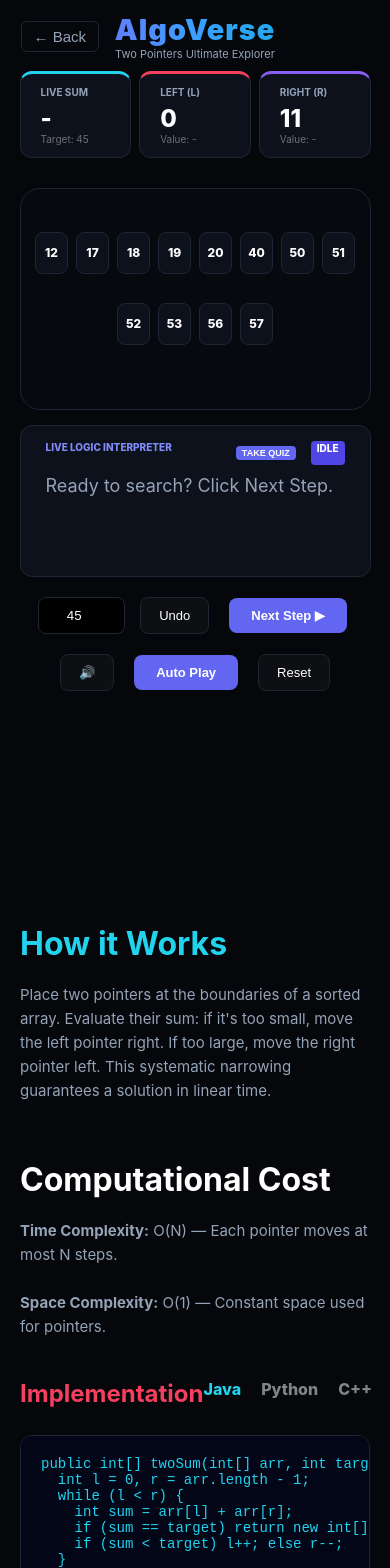
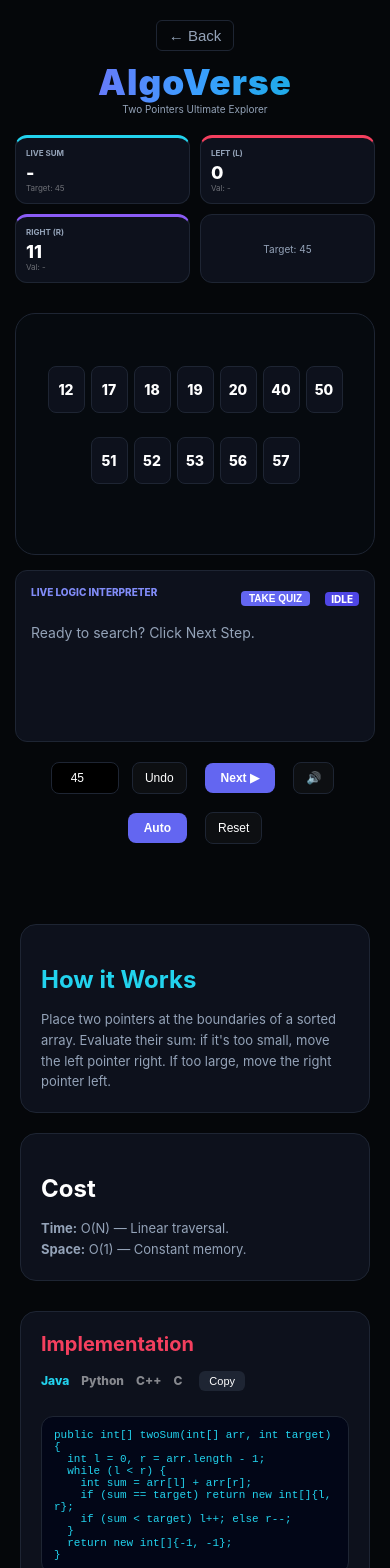
Before and after one commit to rohan-gaddam/AlgoVerse, a React (Vite) app: page /two-pointers in a window 390 px wide. Shown: the top 1568 px of the page. Built offline with nearby package versions, Linux system fonts and the light colour scheme.

Commit message:
Improve responsiveness for Two Pointers page

```diff
--- a/src/TwoPointersMasterclass.jsx
+++ b/src/TwoPointersMasterclass.jsx
@@ -194,6 +194,16 @@ export default function TwoPointersMasterclass() {
   const autoPlayRef = useRef(null);
   const current = steps[stepIdx] || null;
 
+  // Responsiveness State
+  const [width, setWidth] = useState(window.innerWidth);
+  useEffect(() => {
+    const handleResize = () => setWidth(window.innerWidth);
+    window.addEventListener("resize", handleResize);
+    return () => window.removeEventListener("resize", handleResize);
+  }, []);
+
+  const isMobile = width < 768;
+
   const cleanText = (text) => {
     return text
       .replace(/👉|🔍|➡️|⬅️|🎯|❌/g, "")
@@ -252,7 +262,7 @@ export default function TwoPointersMasterclass() {
   const handleAnswer = (idx) => {
     if (quiz.isLock) return;
     const isCorrect = idx === QUIZ_DATA[quiz.step].correct;
-    const currentScore = isCorrect ? quiz.score + 20 : quiz.score; // Instant calculation
+    const currentScore = isCorrect ? quiz.score + 20 : quiz.score;
 
     setQuiz((prev) => ({
       ...prev,
@@ -271,7 +281,6 @@ export default function TwoPointersMasterclass() {
         }));
       } else {
         setQuiz((prev) => ({ ...prev, finished: true, active: false }));
-        // 💾 SAVING LOGIC - Ensure key matches Home.jsx exactly
         const mastery = JSON.parse(
           localStorage.getItem("algoVerseMastery") || "{}",
         );
@@ -312,7 +321,7 @@ export default function TwoPointersMasterclass() {
         backgroundColor: T.bg,
         minHeight: "100vh",
         overflowY: "auto",
-        scrollSnapType: "y mandatory",
+        scrollSnapType: isMobile ? "none" : "y mandatory",
       }}
     >
       {/* 🟢 PAGE 1 */}
@@ -322,26 +331,38 @@ export default function TwoPointersMasterclass() {
           scrollSnapAlign: "start",
           display: "flex",
           flexDirection: "column",
-          padding: "clamp(10px, 3vw, 20px) clamp(12px, 5vw, 40px)",
+          padding: isMobile ? "15px" : "20px 40px",
           boxSizing: "border-box",
-          overflow: "visible",
         }}
       >
-        <button style={styles.btnBack} onClick={() => navigate("/")}>
-          ← Back
-        </button>
-        <header style={{ textAlign: "center", marginBottom: "10px" }}>
-          <h1 style={styles.title}>AlgoVerse</h1>
-          <div style={{ fontSize: "11px", color: T.textMuted }}>
+        <header
+          style={{
+            position: "relative",
+            textAlign: "center",
+            marginBottom: "20px",
+          }}
+        >
+          <button
+            style={styles.btnBack(isMobile)}
+            onClick={() => navigate("/")}
+          >
+            ← Back
+          </button>
+          <h1 style={styles.title(isMobile)}>AlgoVerse</h1>
+          <div
+            style={{ fontSize: isMobile ? "10px" : "11px", color: T.textMuted }}
+          >
             Two Pointers Ultimate Explorer
           </div>
         </header>
 
         <div
           style={{
-            display: "flex",
-            flexWrap: "wrap",
-            gap: "clamp(8px, 2vw, 15px)",
+            display: "grid",
+            gridTemplateColumns: isMobile
+              ? "repeat(2, 1fr)"
+              : "repeat(auto-fit, minmax(160px, 1fr))",
+            gap: isMobile ? "10px" : "15px",
             maxWidth: "1000px",
             width: "100%",
             margin: "0 auto 15px",
@@ -352,28 +373,49 @@ export default function TwoPointersMasterclass() {
             value={current?.sum || "-"}
             color={T.cyan}
             sub={`Target: ${target}`}
+            isMobile={isMobile}
           />
           <StatBox
             label="LEFT (L)"
             value={current?.L ?? 0}
             color={T.pink}
-            sub={`Value: ${arr[current?.L] || "-"}`}
+            sub={`Val: ${arr[current?.L] || "-"}`}
+            isMobile={isMobile}
           />
           <StatBox
             label="RIGHT (R)"
             value={current?.R ?? 11}
             color={T.purple}
-            sub={`Value: ${arr[current?.R] || "-"}`}
+            sub={`Val: ${arr[current?.R] || "-"}`}
+            isMobile={isMobile}
           />
+          {isMobile && (
+            <div
+              style={{
+                background: T.surface,
+                borderRadius: "12px",
+                border: `1px solid ${T.border}`,
+                padding: "10px",
+                display: "flex",
+                alignItems: "center",
+                justifyContent: "center",
+              }}
+            >
+              <span style={{ fontSize: "10px", color: T.textMuted }}>
+                Target: {target}
+              </span>
+            </div>
+          )}
         </div>
 
-        <div style={styles.canvas}>
+        <div style={styles.canvas(isMobile)}>
           <div
             style={{
               display: "flex",
               flexWrap: "wrap",
-              gap: "clamp(6px, 2vw, 10px)",
+              gap: isMobile ? "6px" : "12px",
               justifyContent: "center",
+              width: "100%",
             }}
           >
             {arr.map((val, idx) => {
@@ -390,7 +432,7 @@ export default function TwoPointersMasterclass() {
                 >
                   <div
                     style={{
-                      ...styles.card,
+                      ...styles.card(isMobile),
                       backgroundColor: isL
                         ? T.pink
                         : isR
@@ -398,14 +440,14 @@ export default function TwoPointersMasterclass() {
                           : T.surface,
                       borderColor: isL || isR ? "#fff" : T.border,
                       transform:
-                        isL || isR ? "translateY(-12px) scale(1.1)" : "none",
+                        isL || isR ? "translateY(-8px) scale(1.1)" : "none",
                     }}
                   >
                     {val}
                   </div>
                   <div
                     style={{
-                      fontSize: "12px",
+                      fontSize: isMobile ? "10px" : "12px",
                       marginTop: "6px",
                       fontWeight: "bold",
                       color: isL ? T.pink : isR ? T.purple : "transparent",
@@ -419,7 +461,7 @@ export default function TwoPointersMasterclass() {
           </div>
         </div>
 
-        <div style={styles.narrativeBox}>
+        <div style={styles.narrativeBox(isMobile)}>
           <div style={styles.narrativeHeader}>
             <span>
               {quiz.active
@@ -428,7 +470,7 @@ export default function TwoPointersMasterclass() {
                   ? "RESULT"
                   : "LIVE LOGIC INTERPRETER"}
             </span>
-            <div style={{ display: "flex", gap: "10px" }}>
+            <div style={{ display: "flex", gap: "10px", alignItems: "center" }}>
               {!quiz.active && !quiz.finished && (
                 <button
                   onClick={() => setQuiz({ ...quiz, active: true })}
@@ -446,22 +488,21 @@ export default function TwoPointersMasterclass() {
               </span>
             </div>
           </div>
-          <div style={styles.narrativeText}>
+          <div style={styles.narrativeText(isMobile)}>
             {quiz.finished ? (
               <div style={{ textAlign: "center" }}>
-                <h2 style={{ color: T.green, margin: 0 }}>
+                <h2
+                  style={{
+                    color: T.green,
+                    margin: 0,
+                    fontSize: isMobile ? "20px" : "24px",
+                  }}
+                >
                   🏆 MASTERY: {quiz.score}%
                 </h2>
-                <p style={{ fontSize: "16px", margin: "5px 0" }}>
-                  Progress saved to your library.
-                </p>
                 <button
                   onClick={() => setQuiz({ ...quiz, finished: false })}
-                  style={{
-                    ...styles.btnSecondary,
-                    height: "30px",
-                    padding: "0 15px",
-                  }}
+                  style={styles.btnSecondary(isMobile)}
                 >
                   View Algorithm
                 </button>
@@ -469,32 +510,34 @@ export default function TwoPointersMasterclass() {
             ) : quiz.active ? (
               <div
                 style={{
-                  display: "grid",
-                  gridTemplateColumns: "repeat(auto-fit, minmax(220px, 1fr))",
-                  gap: "20px",
+                  display: "flex",
+                  flexDirection: "column",
+                  gap: "15px",
                 }}
               >
-                <div style={{ fontSize: "16px" }}>{QUIZ_DATA[quiz.step].q}</div>
+                <div style={{ fontSize: isMobile ? "14px" : "16px" }}>
+                  {QUIZ_DATA[quiz.step].q}
+                </div>
                 <div
                   style={{
                     display: "grid",
-                    gridTemplateColumns: "repeat(auto-fit, minmax(140px, 1fr))",
+                    gridTemplateColumns: isMobile ? "1fr" : "1fr 1fr",
                     gap: "8px",
                   }}
                 >
-                  {QUIZ_DATA[quiz.step].options.map((opt, i) => {
-                    const isCorrect = i === QUIZ_DATA[quiz.step].correct;
+                  {QUIZ_DATA[quiz.step].options.map((opt, idx) => {
+                    const isCorrect = idx === QUIZ_DATA[quiz.step].correct;
                     const showFeedback = quiz.selectedIdx !== null;
                     return (
                       <button
-                        key={i}
-                        onClick={() => handleAnswer(i)}
+                        key={idx}
+                        onClick={() => handleAnswer(idx)}
                         style={{
                           ...styles.optBtn,
                           background: showFeedback
                             ? isCorrect
                               ? T.green
-                              : quiz.selectedIdx === i
+                              : quiz.selectedIdx === idx
                                 ? T.pink
                                 : "#111827"
                             : "#111827",
@@ -508,19 +551,19 @@ export default function TwoPointersMasterclass() {
               </div>
             ) : (
               current?.explanation || "Ready to search? Click Next Step."
-            )}{" "}
+            )}
           </div>
         </div>
 
-        <div style={styles.controls}>
+        <div style={styles.controls(isMobile)}>
           <input
             type="number"
             value={target}
             onChange={(e) => setTarget(parseInt(e.target.value))}
-            style={styles.input}
+            style={styles.input(isMobile)}
           />
           <button
-            style={styles.btnSecondary}
+            style={styles.btnSecondary(isMobile)}
             onClick={() => {
               setStepIdx((s) => Math.max(-1, s - 1));
               window.speechSynthesis.cancel();
@@ -528,11 +571,11 @@ export default function TwoPointersMasterclass() {
           >
             Undo
           </button>
-          <button style={styles.btnPrimary} onClick={nextStep}>
-            Next Step ▶
+          <button style={styles.btnPrimary(isMobile)} onClick={nextStep}>
+            Next ▶
           </button>
           <button
-            style={styles.btnSecondary}
+            style={styles.btnSecondary(isMobile)}
             onClick={() => {
               window.speechSynthesis.cancel();
               setIsMuted(!isMuted);
@@ -542,14 +585,14 @@ export default function TwoPointersMasterclass() {
           </button>
           <button
             style={{
-              ...styles.btnPrimary,
+              ...styles.btnPrimary(isMobile),
               backgroundColor: isPlaying ? T.pink : T.accent,
             }}
             onClick={() => setIsPlaying(!isPlaying)}
           >
-            {isPlaying ? "Pause" : "Auto Play"}
+            {isPlaying ? "Pause" : "Auto"}
           </button>
-          <button style={styles.btnSecondary} onClick={handleReset}>
+          <button style={styles.btnSecondary(isMobile)} onClick={handleReset}>
             Reset
           </button>
         </div>
@@ -562,53 +605,65 @@ export default function TwoPointersMasterclass() {
           scrollSnapAlign: "start",
           display: "flex",
           flexDirection: "column",
-          justifyContent: "center",
-          padding: "clamp(20px, 5vw, 60px)",
+          padding: isMobile ? "40px 20px" : "60px",
           boxSizing: "border-box",
+          gap: "30px",
         }}
       >
-        <div style={styles.footerGrid}>
-          <div style={styles.infoCard}>
+        <div style={styles.footerGrid(isMobile)}>
+          <div style={styles.infoCard(isMobile)}>
             <h2
-              style={{ color: T.cyan, fontSize: "32px", marginBottom: "20px" }}
+              style={{
+                color: T.cyan,
+                fontSize: isMobile ? "24px" : "32px",
+                marginBottom: "15px",
+              }}
             >
               How it Works
             </h2>
-            <p style={styles.footerP}>
+            <p style={styles.footerP(isMobile)}>
               Place two pointers at the boundaries of a sorted array. Evaluate
               their sum: if it's too small, move the left pointer right. If too
-              large, move the right pointer left. This systematic narrowing
-              guarantees a solution in linear time.
+              large, move the right pointer left.
             </p>
           </div>
-          <div style={styles.infoCard}>
+          <div style={styles.infoCard(isMobile)}>
             <h2
-              style={{ color: "#fff", fontSize: "32px", marginBottom: "20px" }}
+              style={{
+                color: "#fff",
+                fontSize: isMobile ? "24px" : "32px",
+                marginBottom: "15px",
+              }}
             >
-              Computational Cost
+              Cost
             </h2>
-            <p style={styles.footerP}>
-              <strong>Time Complexity:</strong> O(N) — Each pointer moves at
-              most N steps.
+            <p style={styles.footerP(isMobile)}>
+              <strong>Time:</strong> O(N) — Linear traversal.
               <br />
-              <br />
-              <strong>Space Complexity:</strong> O(1) — Constant space used for
-              pointers.
+              <strong>Space:</strong> O(1) — Constant memory.
             </p>
           </div>
         </div>
-        <div style={{ ...styles.infoCard, marginTop: "40px" }}>
+        <div style={styles.infoCard(isMobile)}>
           <div
             style={{
               display: "flex",
+              flexWrap: "wrap",
               justifyContent: "space-between",
+              gap: "10px",
               marginBottom: "20px",
             }}
           >
-            <h2 style={{ color: T.pink, fontSize: "24px", margin: 0 }}>
+            <h2
+              style={{
+                color: T.pink,
+                fontSize: isMobile ? "20px" : "24px",
+                margin: 0,
+              }}
+            >
               Implementation
             </h2>
-            <div style={{ display: "flex", gap: "20px" }}>
+            <div style={{ display: "flex", gap: "12px", alignItems: "center" }}>
               {["Java", "Python", "C++", "C"].map((l) => (
                 <span
                   key={l}
@@ -618,6 +673,7 @@ export default function TwoPointersMasterclass() {
                     fontWeight: 800,
                     cursor: "pointer",
                     opacity: activeLang === l ? 1 : 0.5,
+                    fontSize: isMobile ? "12px" : "14px",
                   }}
                 >
                   {l}
@@ -629,13 +685,13 @@ export default function TwoPointersMasterclass() {
                   setCopyStatus("Copied!");
                   setTimeout(() => setCopyStatus("Copy"), 2000);
                 }}
-                style={styles.copyBtn}
+                style={styles.copyBtn(isMobile)}
               >
                 {copyStatus}
               </button>
             </div>
           </div>
-          <pre style={styles.codeBlock}>
+          <pre style={styles.codeBlock(isMobile)}>
             <code>{codeSnippets[activeLang]}</code>
           </pre>
         </div>
@@ -644,11 +700,10 @@ export default function TwoPointersMasterclass() {
   );
 }
 
-const StatBox = ({ label, value, color, sub }) => (
+const StatBox = ({ label, value, color, sub, isMobile }) => (
   <div
     style={{
-      flex: 1,
-      padding: "12px 20px",
+      padding: isMobile ? "10px" : "12px 20px",
       borderRadius: "12px",
       border: `1px solid ${T.border}`,
       borderTop: `3px solid ${color}`,
@@ -657,44 +712,52 @@ const StatBox = ({ label, value, color, sub }) => (
   >
     <div
       style={{
-        fontSize: "10px",
+        fontSize: isMobile ? "8px" : "10px",
         fontWeight: 700,
         color: T.textMuted,
-        marginBottom: "6px",
+        marginBottom: "4px",
       }}
     >
       {label}
     </div>
-    <div style={{ fontSize: "24px", fontWeight: 800 }}>{value}</div>
-    <div style={{ fontSize: "10px", color: "rgba(255,255,255,0.4)" }}>
+    <div style={{ fontSize: isMobile ? "18px" : "24px", fontWeight: 800 }}>
+      {value}
+    </div>
+    <div
+      style={{
+        fontSize: isMobile ? "8px" : "10px",
+        color: "rgba(255,255,255,0.4)",
+      }}
+    >
       {sub}
     </div>
   </div>
 );
 
 const styles = {
-  btnBack: {
-    position: "absolute",
-    left: "clamp(10px, 4vw, 40px)",
-    top: "clamp(10px, 4vw, 25px)",
+  btnBack: (isMobile) => ({
+    position: isMobile ? "static" : "absolute",
+    left: "40px",
+    top: "25px",
     background: "transparent",
     border: `1px solid ${T.border}`,
     color: T.textMuted,
     padding: "6px 12px",
     borderRadius: "6px",
     cursor: "pointer",
-  },
-  title: {
-    fontSize: "clamp(1.8rem, 5vw, 3rem)",
+    marginBottom: isMobile ? "10px" : "0",
+  }),
+  title: (isMobile) => ({
+    fontSize: isMobile ? "2.2rem" : "3.5rem",
     fontWeight: "900",
     margin: 0,
     background: "linear-gradient(to right, #8B5CF6, #3B9EFF, #06B6D4)",
     WebkitBackgroundClip: "text",
     WebkitTextFillColor: "transparent",
-  },
-  canvas: {
+  }),
+  canvas: (isMobile) => ({
     flex: 1,
-    maxHeight: "220px",
+    minHeight: isMobile ? "200px" : "220px",
     margin: "15px 0",
     background: "rgba(13,17,28,0.3)",
     borderRadius: "20px",
@@ -702,34 +765,37 @@ const styles = {
     display: "flex",
     justifyContent: "center",
     alignItems: "center",
-  },
-  card: {
-    width: "clamp(30px, 8vw, 50px)",
-    height: "clamp(40px, 10vw, 65px)",
+    padding: "20px",
+    overflowX: "auto",
+  }),
+  card: (isMobile) => ({
+    width: isMobile ? "35px" : "50px",
+    height: isMobile ? "45px" : "65px",
     borderRadius: "8px",
     border: `1px solid ${T.border}`,
     display: "flex",
     justifyContent: "center",
     alignItems: "center",
-    fontSize: "clamp(12px, 3vw, 18px)",
+    fontSize: isMobile ? "14px" : "18px",
     fontWeight: "800",
     transition: "0.2s",
-  },
-  narrativeBox: {
+    background: T.surface,
+  }),
+  narrativeBox: (isMobile) => ({
     background: T.surface,
     borderRadius: "12px",
-    padding: "15px 25px",
+    padding: isMobile ? "15px" : "15px 25px",
     border: `1px solid ${T.border}`,
     marginBottom: "15px",
-    minHeight: "120px",
-  },
+    minHeight: isMobile ? "140px" : "120px",
+  }),
   narrativeHeader: {
     display: "flex",
     justifyContent: "space-between",
     color: "#818cf8",
     fontSize: "10px",
     fontWeight: 800,
-    marginBottom: "8px",
+    marginBottom: "12px",
   },
   phaseTag: {
     background: "#4f46e5",
@@ -742,84 +808,93 @@ const styles = {
     border: "none",
     color: "#fff",
     borderRadius: "4px",
-    padding: "2px 6px",
-    fontSize: "9px",
+    padding: "2px 8px",
+    fontSize: "10px",
     fontWeight: "bold",
     cursor: "pointer",
   },
-  narrativeText: {
-    fontSize: "18px",
+  narrativeText: (isMobile) => ({
+    fontSize: isMobile ? "14px" : "18px",
     color: T.textMuted,
     lineHeight: 1.4,
     margin: 0,
-  },
-  controls: {
+  }),
+  controls: (isMobile) => ({
     display: "flex",
+    gap: "8px",
     flexWrap: "wrap",
-    gap: "10px",
     justifyContent: "center",
     alignItems: "center",
     paddingBottom: "20px",
-  },
-  input: {
+  }),
+  input: (isMobile) => ({
     background: "#000",
     border: `1px solid ${T.border}`,
     borderRadius: "8px",
-    padding: "10px",
+    padding: isMobile ? "8px" : "10px",
     color: "#fff",
-    width: "65px",
+    width: isMobile ? "50px" : "65px",
     textAlign: "center",
-  },
-  btnPrimary: {
+    fontSize: isMobile ? "12px" : "14px",
+  }),
+  btnPrimary: (isMobile) => ({
     background: T.accent,
     color: "#fff",
     border: "none",
-    padding: "10px 22px",
+    padding: isMobile ? "8px 16px" : "10px 22px",
     borderRadius: "8px",
     fontWeight: 700,
     cursor: "pointer",
-    fontSize: "13px",
-  },
-  btnSecondary: {
+    fontSize: isMobile ? "12px" : "13px",
+  }),
+  btnSecondary: (isMobile) => ({
     background: "rgba(255,255,255,0.03)",
     color: "#fff",
     border: `1px solid ${T.border}`,
-    padding: "10px 18px",
+    padding: isMobile ? "8px 12px" : "10px 18px",
     borderRadius: "8px",
     cursor: "pointer",
-    fontSize: "13px",
-  },
-  footerGrid: {
+    fontSize: isMobile ? "12px" : "13px",
+  }),
+  footerGrid: (isMobile) => ({
     display: "grid",
-    gridTemplateColumns: "repeat(auto-fit, minmax(250px, 1fr))",
-    gap: "30px",
-  },
-  footerP: {
-    fontSize: "15px",
+    gridTemplateColumns: isMobile ? "1fr" : "1fr 1fr",
+    gap: "20px",
+  }),
+  infoCard: (isMobile) => ({
+    background: T.surface,
+    padding: isMobile ? "20px" : "30px",
+    borderRadius: "16px",
+    border: `1px solid ${T.border}`,
+  }),
+  footerP: (isMobile) => ({
+    fontSize: isMobile ? "13px" : "15px",
     color: T.textMuted,
     lineHeight: "1.6",
     margin: 0,
-  },
-  codeBlock: {
+  }),
+  codeBlock: (isMobile) => ({
     background: "#020617",
-    padding: "20px",
+    padding: isMobile ? "12px" : "20px",
     borderRadius: "12px",
     color: T.cyan,
-    fontSize: "14px",
+    fontSize: isMobile ? "11px" : "14px",
     overflowX: "auto",
     border: `1px solid ${T.border}`,
-  },
-  copyBtn: {
+    whiteSpace: "pre-wrap",
+    wordBreak: "break-all",
+  }),
+  copyBtn: (isMobile) => ({
     background: T.border,
     color: "#fff",
     border: "none",
-    padding: "6px 12px",
+    padding: "4px 10px",
     borderRadius: "6px",
     cursor: "pointer",
-    fontSize: "12px",
-  },
+    fontSize: "11px",
+  }),
   optBtn: {
-    padding: "8px",
+    padding: "10px",
     border: `1px solid ${T.border}`,
     color: "#fff",
     borderRadius: "6px",
```
